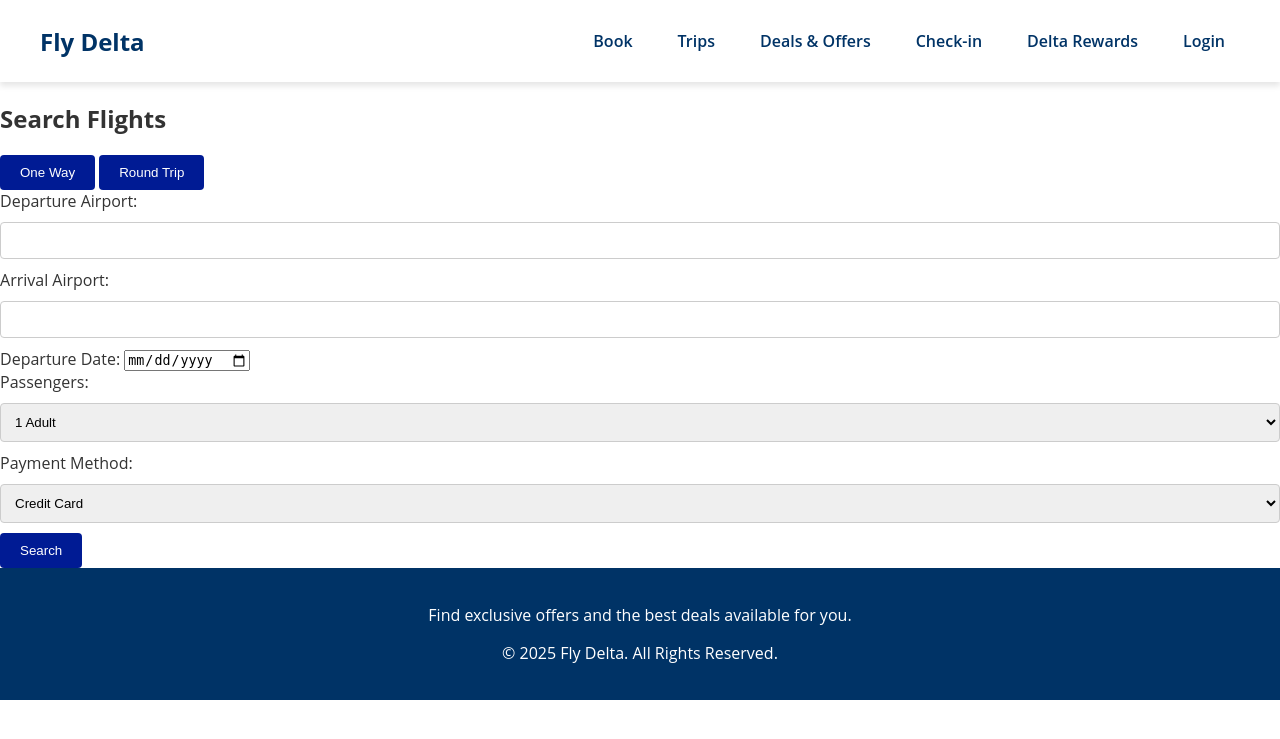
After one commit to azrael-07/AirlineManagementSystem, a Django app: template apps/core/templates/flight_search.html in a window 1280 px wide. The commit adds this page. Shown: the top 739 px of the page. Run offline with Django 3.2, Linux system fonts and the light colour scheme; the template is opened without the code that fills it, so the values that code supplies are empty.

Commit message:
Booking Backend From Form

```diff
--- a/airline_management/settings.py
+++ b/airline_management/settings.py
@@ -12,6 +12,7 @@ https://docs.djangoproject.com/en/5.1/ref/settings/
 
 from pathlib import Path
 import pymysql
+import os
 pymysql.install_as_MySQLdb()
 
 DATABASES = {
@@ -131,6 +132,7 @@ USE_TZ = True
 # https://docs.djangoproject.com/en/5.1/howto/static-files/
 
 STATIC_URL = 'static/'
+STATIC_ROOT = os.path.join(BASE_DIR, 'staticfiles')  # Add this line
 STATICFILES_DIRS = [
     BASE_DIR / "apps/core/static",  # Add core static files
 ]
--- /dev/null
+++ b/apps/core/static/css/flight_search.css
@@ -0,0 +1,99 @@
+/* Base Styles */
+body {
+    background-color: #ffffff;
+    font-family: 'Open Sans', Arial, sans-serif;
+    color: #333333;
+    margin: 0;
+    padding: 0;
+}
+
+/* Header */
+.header {
+    background-color: #001B94;
+    padding: 10px 20px;
+    display: flex;
+    align-items: center;
+    justify-content: space-between;
+}
+
+.header .logo {
+    height: 40px;
+}
+
+.navbar {
+    display: flex;
+    gap: 15px;
+}
+
+.navbar a {
+    color: #ffffff;
+    text-decoration: none;
+    padding: 8px 12px;
+    border-radius: 4px;
+    transition: background-color 0.3s;
+}
+
+.navbar a:hover {
+    background-color: #0056b3;
+}
+
+/* Main Content */
+.main-content {
+    padding: 20px;
+}
+
+/* Buttons */
+button {
+    background-color: #001B94;
+    color: #ffffff;
+    border: none;
+    border-radius: 4px;
+    padding: 10px 20px;
+    cursor: pointer;
+    transition: background-color 0.3s;
+}
+
+button:hover {
+    background-color: #0056b3;
+}
+
+/* Forms */
+input[type="text"], select {
+    width: 100%;
+    padding: 10px;
+    margin: 10px 0;
+    border: 1px solid #cccccc;
+    border-radius: 4px;
+    box-sizing: border-box;
+}
+
+input[type="text"]:focus, select:focus {
+    border-color: #001B94;
+    outline: none;
+}
+
+/* Footer */
+.footer {
+    background-color: #f1f1f1;
+    padding: 20px;
+    text-align: center;
+    color: #666666;
+}
+
+/* Media Queries */
+@media (max-width: 768px) {
+    .header {
+        flex-direction: column;
+        align-items: flex-start;
+    }
+
+    .navbar {
+        flex-direction: column;
+        width: 100%;
+    }
+
+    .navbar a {
+        width: 100%;
+        text-align: left;
+    }
+}
--- a/apps/core/static/css/style.css
+++ b/apps/core/static/css/style.css
@@ -1,27 +1,40 @@
 body {
-    font-family: Arial, sans-serif;
+    font-family: 'Open Sans', sans-serif;
     margin: 0;
     padding: 0;
-    text-align: center;
+    background-color: #e8f0fe;
 }
 
 header {
     display: flex;
     justify-content: space-between;
-    background-color: #004080;
-    color: white;
-    padding: 15px;
+    align-items: center;
+    background-color: #ffffff;
+    padding: 20px 40px;
+    box-shadow: 0px 4px 6px rgba(0, 0, 0, 0.1);
 }
 
 .logo {
     font-size: 24px;
     font-weight: bold;
+    color: #003366;
+}
+
+.nav-links {
+    display: flex;
+    gap: 15px;
 }
 
 .nav-links a {
-    color: white;
-    margin: 0 10px;
+    color: #003366;
+    font-weight: 600;
     text-decoration: none;
+    padding: 10px 15px;
+}
+
+.nav-links a:hover {
+    background-color: #dbe9f6;
+    border-radius: 5px;
 }
 
 .hero {
@@ -31,7 +44,7 @@ header {
 
 .btn {
     display: inline-block;
-    padding: 10px 20px;
+    padding: 12px 24px;
     background: #004080;
     color: white;
     text-decoration: none;
@@ -39,10 +52,8 @@ header {
 }
 
 footer {
-    background-color: #222;
+    background-color: #003366;
     color: white;
-    padding: 10px;
-    position: absolute;
-    bottom: 0;
-    width: 100%;
+    padding: 20px;
+    text-align: center;
 }
--- a/apps/core/templates/base.html
+++ b/apps/core/templates/base.html
@@ -1,22 +1,26 @@
-
-{% load static %}  <!-- This should be at the top of the file -->
+{% load static %}
 <!DOCTYPE html>
 <html lang="en">
 <head>
+    {% load static %}
     <meta charset="UTF-8">
     <meta name="viewport" content="width=device-width, initial-scale=1.0">
-    <title>Fly Delta</title>
+    <title>{% block title %}Fly Delta{% endblock %}</title>
     <link rel="stylesheet" href="{% static 'css/style.css' %}">
+    {% block styles %} {% endblock %}
 </head>
 <body>
 
     <!-- Header -->
     <header>
-        <div class="logo">✈ Airline Management</div>
+        <div class="logo">Fly Delta</div>
         <div class="nav-links">
-            <a href="{% url 'index' %}">Home</a>
-            <a href="#" id="search-icon">🔍 Search</a>
-            <a href="#" id="user-icon">👤 Account</a>
+            <a id="search" href="#">Book</a>
+            <a href="#">Trips</a>
+            <a href="#">Deals & Offers</a>
+            <a href="#">Check-in</a>
+            <a href="#">Delta Rewards</a>
+            <a href="#" id="user-icon">Login</a>
         </div>
     </header>
 
@@ -27,16 +31,27 @@
 
     <!-- Footer -->
     <footer>
+        <p>Find exclusive offers and the best deals available for you.</p>
         <p>© 2025 Fly Delta. All Rights Reserved.</p>
     </footer>
 
     <script>
-        document.getElementById("search-icon").addEventListener("click", function() {
-            window.location.href = "{% url 'flight_search' %}"; //
-        });
+        document.addEventListener("DOMContentLoaded", function() {
+            var searchIcon = document.getElementById("search");
+            var userIcon = document.getElementById("user-icon");
+            var home = document.getElementsByClassName("logo");
+            if (searchIcon) {
+                searchIcon.addEventListener("click", function() {
+                    window.location.href = "{% url 'flight_search' %}";
+                });
+            }
 
-        document.getElementById("user-icon").addEventListener("click", function() {
-            window.location.href = "{% if request.user.is_authenticated %}{% url 'account_info' %}{% else %}{% url 'login' %}{% endif %}";
+            if (userIcon) {
+                userIcon.addEventListener("click", function() {
+                    window.location.href = "{% if request.user.is_authenticated %}{% url 'account_info' %}{% else %}{% url 'login' %}{% endif %}";
+                });
+            }
+
         });
     </script>
 
--- /dev/null
+++ b/apps/core/templates/flight_search.html
@@ -0,0 +1,92 @@
+{% extends "base.html" %}
+{% load static %}
+{% block title %}Search Fly Delta{% endblock %}
+{% block styles %}
+    <link rel="stylesheet" href="{% static 'css/flight_search.css' %}">  <!-- Override Base CSS -->
+{% endblock %}
+
+{% block content %}
+<h2>Search Flights</h2>
+<div class="tabbed-selection">
+    <button class="tab-button" onclick="selectTripType(event, 'oneway')">One Way</button>
+    <button class="tab-button" onclick="selectTripType(event, 'roundtrip')">Round Trip</button>
+    <input type="hidden" id="trip_type" name ="trip_type" value="oneway"></input>
+</div>
+
+<form method="POST" action="{% url 'flight_search' %}">
+    {% csrf_token %}
+    <div id="oneway" class="tab-content">
+        <label for="departure">Departure Airport:</label>
+        <input type="text" id="departure" name="departure" class="autocomplete" required>
+
+        <label for="arrival">Arrival Airport:</label>
+        <input type="text" id="arrival" name="arrival" class="autocomplete" required>
+
+        <label for="departure-date">Departure Date:</label>
+        <input type="date" id="departure-date" name="departure_date" required>
+    </div>
+
+    <div id="roundtrip" class="tab-content" style="display:none;">
+        <label for="departure">Departure Airport:</label>
+        <input type="text" id="departure" name="departure" class="autocomplete" required>
+
+        <label for="arrival">Arrival Airport:</label>
+        <input type="text" id="arrival" name="arrival" class="autocomplete" required>
+
+        <label for="departure-date">Departure Date:</label>
+        <input type="date" id="departure-date" name="departure_date" required>
+
+        <label for="return-date">Return Date:</label>
+        <input type="date" id="return-date" name="return_date" required>
+    </div>
+
+
+
+    <label for="passengers">Passengers:</label>
+    <select id="passengers" name="passengers" required>
+        <option value="1">1 Adult</option>
+        <option value="2">2 Adults</option>
+        <option value="3">3 Adults</option>
+        <option value="4">4 Adults</option>
+    </select>
+
+    <label for="payment-method">Payment Method:</label>
+    <select id="payment-method" name="payment_method" required>
+        <option value="credit_card">Credit Card</option>
+        <option value="debit_card">Debit Card</option>
+        <option value="paypal">PayPal</option>
+    </select>
+
+    <button type="submit" class="styled-search-button">Search</button>
+</form>
+
+<script>function selectTripType(evt, tabName) {
+    const contents = document.getElementsByClassName("tab-content");
+
+    for (let i = 0; i < contents.length; i++) {
+        contents[i].style.display = "none";
+        const inputs = contents[i].querySelectorAll("input, select");
+        inputs.forEach(input => input.disabled = true);
+    }
+
+    const activeTab = document.getElementById(tabName);
+    activeTab.style.display = "block";
+
+    const activeInputs = activeTab.querySelectorAll("input, select");
+    activeInputs.forEach(input => input.disabled = false);
+
+    document.getElementById("trip_type").value = tabName;
+
+    const tabs = document.getElementsByClassName("tab-button");
+    for (let i = 0; i < tabs.length; i++) {
+        tabs[i].classList.remove("active-tab");
+    }
+    evt.target.classList.add("active-tab");
+}
+    // Show default tab on load
+    document.addEventListener("DOMContentLoaded", function() {
+    selectTripType({ target: document.querySelector(".tab-button.active-tab") }, "oneway");
+});
+</script>
+
+{% endblock %}
--- a/apps/core/templates/index.html
+++ b/apps/core/templates/index.html
@@ -2,7 +2,7 @@
 
 {% block content %}
     <section class="hero">
-        <h1>Welcome to Airline Management System</h1>
+        <h1>Welcome to Fly Delta</h1>
         <p>Your seamless flight booking experience starts here.</p>
         <a href="{% url 'flight_search' %}" class="btn">Find a Flight</a>
     </section>
```
Also changed, not shown: apps/core/templates/flight_results.html (added, +18 -0 lines), apps/core/views.py (+21 -1 lines).
